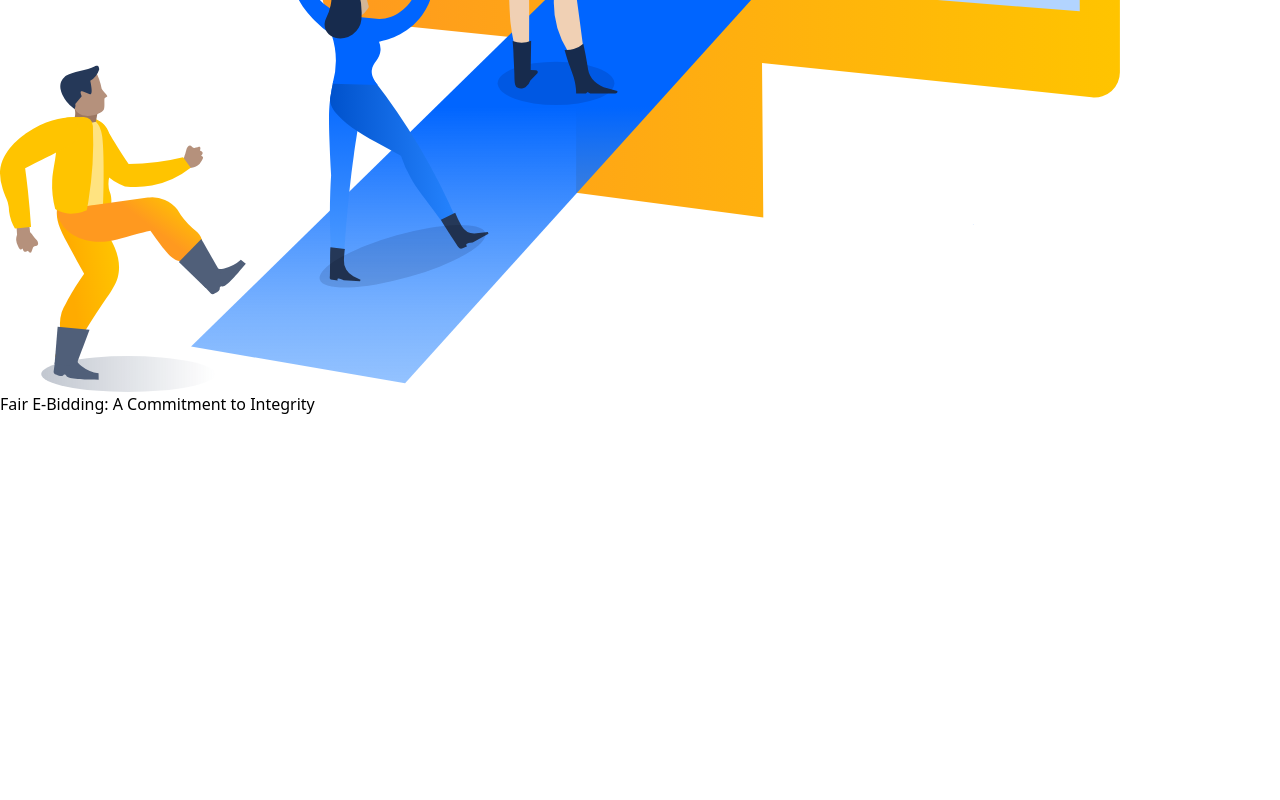
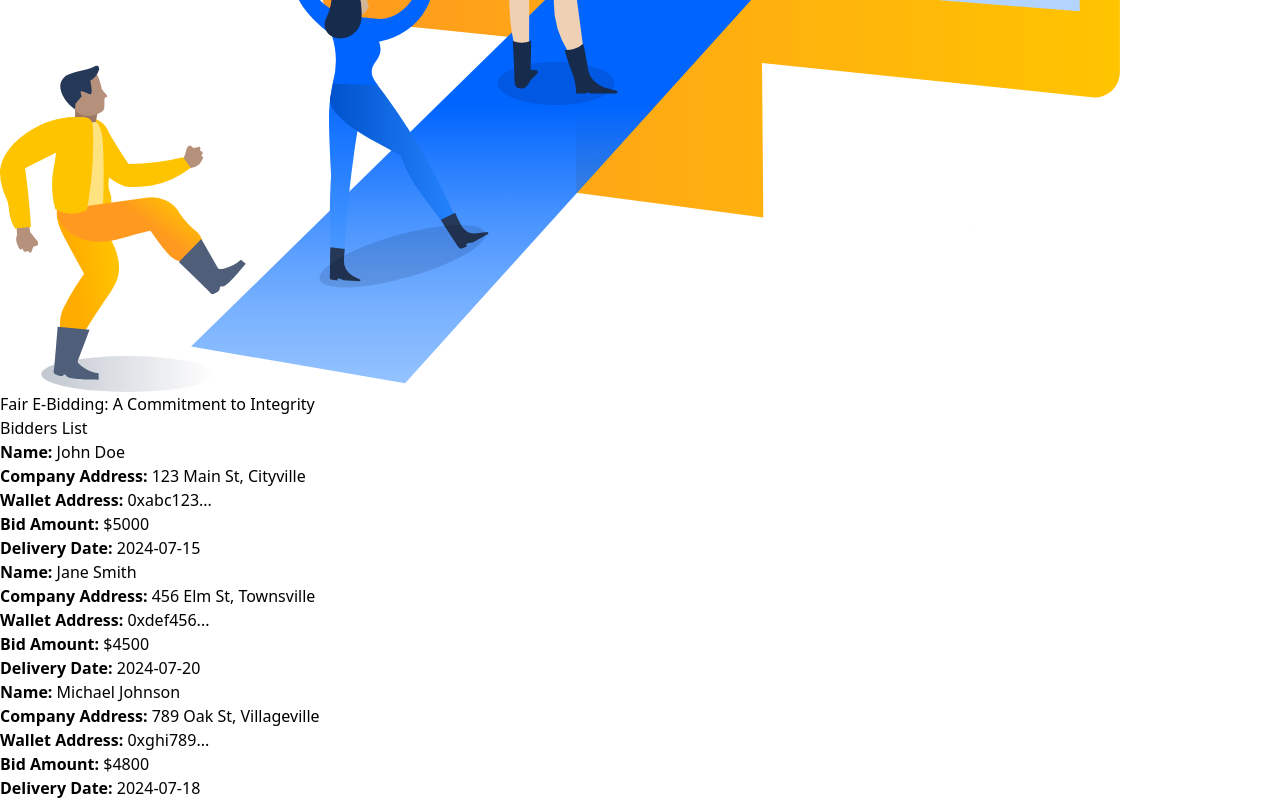
Before and after one commit to 0x00whitejsx/e-tendering-system, a React (Vite) app: page /Bid in a window 1280 px wide. Shown: the part 769-1569 px from the top of the page. Before the commit the page ends 1185 px from the top, so only its background shows below. Built offline with nearby package versions, Linux system fonts and the light colour scheme.

Commit message:
adaed the file

```diff
--- a/src/component/Bid.jsx
+++ b/src/component/Bid.jsx
@@ -1,22 +1,40 @@
-import React from 'react'
+import React from 'react';
+import bidObord from '../assets/team-onboarding.506972-10.svg';
 
-import bidObord from '../assets/team-onboarding.506972-10.svg'
+// Sample data for bidders
+const bidders = [
+  { id: 1, name: 'John Doe', companyAddress: '123 Main St, Cityville', walletAddress: '0xabc123...', bidAmount: '$5000', deliveryDate: '2024-07-15' },
+  { id: 2, name: 'Jane Smith', companyAddress: '456 Elm St, Townsville', walletAddress: '0xdef456...', bidAmount: '$4500', deliveryDate: '2024-07-20' },
+  { id: 3, name: 'Michael Johnson', companyAddress: '789 Oak St, Villageville', walletAddress: '0xghi789...', bidAmount: '$4800', deliveryDate: '2024-07-18' },
+];
 
 function Bid() {
   return (
-    <div className='w-full  md:pl-10 md:pr-10 flex flex-col justify-center items-center'>
-        <div className='flex justify-start items-center'>
-         <img src={bidObord} alt="bider"  className='w-60 h-60 mb-20'/>
-         <h2 className='text-4xl text-green-700'>Fair E-Bidding: A Commitment to Integrity</h2>
-         </div>
+    <div className='w-full md:pl-10 md:pr-10 flex flex-col justify-center items-center'>
+      <div className='flex justify-start items-center'>
+        <img src={bidObord} alt="bidder" className='w-60 h-60 mb-20' />
+        <h2 className='text-4xl text-green-700'>Fair E-Bidding: A Commitment to Integrity</h2>
+      </div>
       <div className='flex justify-center items-center'>
         <div className='w-[90vh] border-2 border-green-700 h-[80vh] mt-50 p-20'>
-
+          <h3 className='text-2xl font-semibold mb-4'>Bidders List</h3>
+          <ul>
+            {bidders.map(bidder => (
+              <li key={bidder.id} className='mb-4'>
+                <div className='p-4 border rounded-md shadow-md'>
+                  <p><strong>Name:</strong> {bidder.name}</p>
+                  <p><strong>Company Address:</strong> {bidder.companyAddress}</p>
+                  <p><strong>Wallet Address:</strong> {bidder.walletAddress}</p>
+                  <p><strong>Bid Amount:</strong> {bidder.bidAmount}</p>
+                  <p><strong>Delivery Date:</strong> {bidder.deliveryDate}</p>
+                </div>
+              </li>
+            ))}
+          </ul>
         </div>
       </div>
-
     </div>
-  )
+  );
 }
 
-export default Bid
+export default Bid;
```
